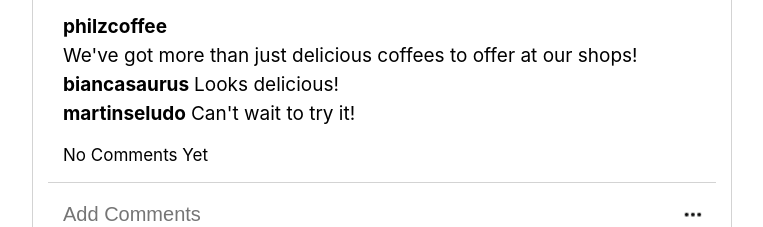
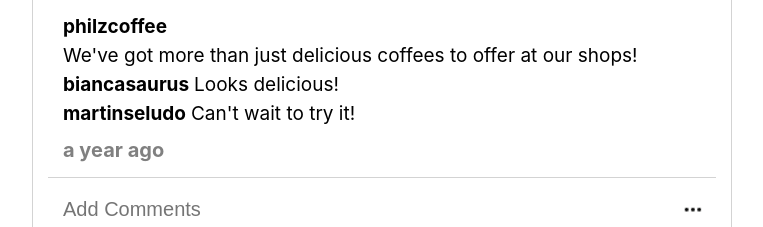
Before and after one commit to badCompany55/react, a React (Create React App) app: page / in a window 1280 px wide. Shown: the part 860-1087 px from the top of the page, without its empty margins (258-1021 px from the left). Built offline with nearby package versions, Linux system fonts and the light colour scheme.

Commit message:
fixed bug in the time elapsed comment section

```diff
--- a/src/App.js
+++ b/src/App.js
@@ -1,10 +1,8 @@
 import React, {Component} from 'react';
-import logo from './logo.svg';
 import './App.css';
 import dummyData from './dummy-data.js';
 import {Post} from './comps/post.js';
 import {SearchBar} from './comps/searchBar.js';
-import {TweenLite, CSSPlugin} from 'gsap/all';
 import moment from 'moment';
 
 class App extends Component {
@@ -14,42 +12,40 @@
       post: dummyData,
       currentUser: 'Zachery',
       newComment: '',
-      currentPost: 0,
-      commentTimeStamp: [{timepassed: null}],
+      currentPost: '',
+      timePassed: '',
     };
     this.data = Object.entries(this.state.post);
     this.comments = this.data.map(item => {
       return item[1].comments;
     });
-    // this.likeTween = null;
-    // this.currentLike = null;
   }
 
   componentDidMount() {
-    let cTs = this.state.post.map((post, index) => {
-      return {id: index, time: moment(), timePassed: null};
-    });
-    this.setState({commentTimeStamp: cTs});
+    this.initialSetTime();
   }
 
-  setTime = () => {
-    let newCommentTime = this.state.commentTimeStamp.slice();
-    if (newCommentTime.length === this.state.post.length) {
-      const timePassed = newCommentTime[this.state.currentPost].time.fromNow();
-      newCommentTime[this.state.currentPost].timePassed = timePassed;
-      newCommentTime[this.state.currentPost].time = moment();
-      this.setState({currentTimeStamp: newCommentTime});
-    }
+  initialSetTime = () => {
+    const newObject = this.state.post.slice();
+    let newTimePassed = this.state.timePassed.slice();
+    let newCommentTime = newObject.map(object => {
+      const timestamp = object.timestamp;
+      const dateObject = moment(timestamp, 'MMMM-DD-YYYY hh:mm:ss');
+      const timePassed = dateObject.fromNow();
+      return timePassed;
+    });
+    this.setState({timePassed: newCommentTime});
   };
 
-  updateTime = () => {
-    let newCommentTime = this.state.commentTimeStamp.slice();
-    if (newCommentTime.length === this.state.post.length) {
-      const timePassed = newCommentTime.map(theTime => {
-        theTime.timePassed = theTime.time.fromNow();
-      });
-      this.setState({currentTimeStamp: timePassed});
-    }
+  setTime = () => {
+    const newTimePassed = this.state.timePassed.slice();
+    const tParray = newTimePassed.map((time, index) => {
+      if (index == this.state.currentPost) {
+        time = moment().fromNow();
+      }
+      return time;
+    });
+    this.setState({timePassed: tParray});
   };
 
   captureInput = event => {
@@ -84,20 +80,18 @@
   };
 
   render() {
-    setInterval(this.updateTime, 300000);
     return (
       <div>
         <SearchBar />
         <div
           className="App"
-          onKeyPress={event => {
-            if (event.key === 'Enter') {
-              this.addToComments();
-            }
-          }}>
+          onKeyPress={event =>
+            event.key == 'Enter' ? this.addToComments() : null
+          }>
           {this.data.map((item, index) => {
             return (
               <Post
+                enter={this.addToComments}
                 key={item[1].username}
                 inputKey={index}
                 thumb={item[1].thumbnailUrl}
@@ -108,9 +102,7 @@
                 comments={item[1].comments}
                 input={this.captureInput}
                 addComment={this.addToComments}
-                time={
-                  this.state.commentTimeStamp[this.state.currentPost].timePassed
-                }
+                time={this.state.timePassed[index]}
               />
             );
           })}
--- a/src/comps/post.css
+++ b/src/comps/post.css
@@ -58,6 +58,14 @@
   font-weight: bold;
 }
 
+.timePassed {
+  font-size: 2rem;
+  font-weight: bold;
+  color: gray;
+  padding-top: 10px;
+  padding-bottom: 15px;
+}
+
 .inputComment {
   display: flex;
   flex-wrap: wrap;
--- a/src/comps/post.js
+++ b/src/comps/post.js
@@ -37,9 +37,7 @@
             />
           );
         })}
-        <div className="timePassed">
-          {props.time === null ? <p>No Comments Yet</p> : <p>{props.time}</p>}
-        </div>
+        <div className="timePassed">{props.time}</div>
 
         <div className="inputComment">
           <input
```
